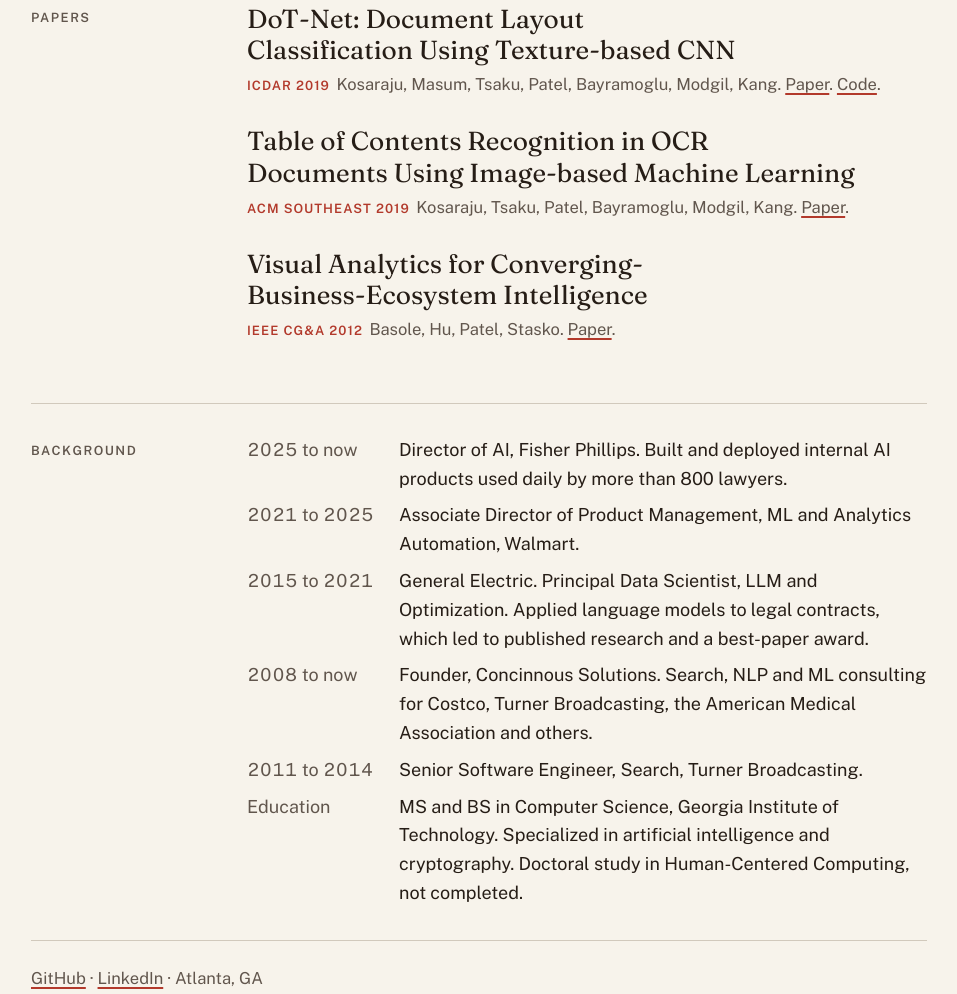
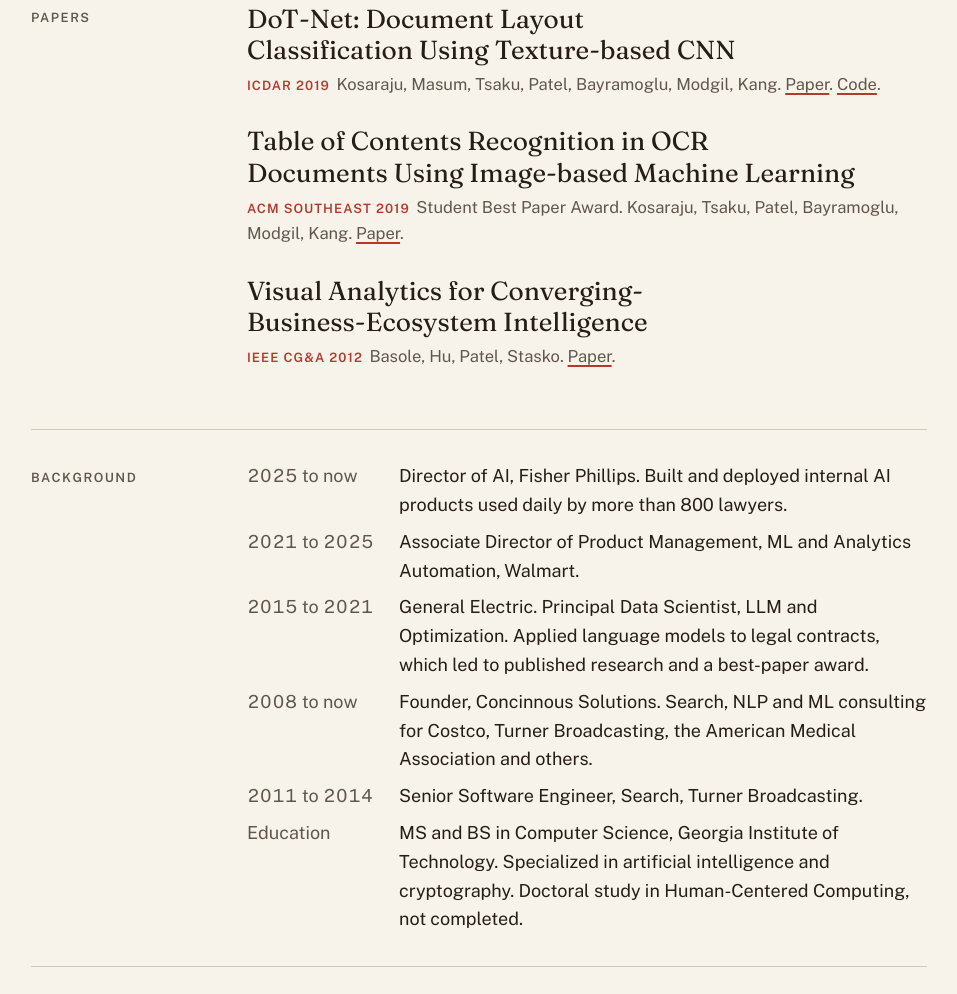
Before and after one commit to priteshpatel15/pritesh.ai, a plain HTML site: page index.html in a window 1280 px wide. Shown: the part 1298-2292 px from the top of the page, without its empty margins (161-1118 px from the left). Drawn offline with nearby package versions, Linux system fonts and the light colour scheme.

Commit message:
Name the Student Best Paper Award on the ACM Southeast paper
Co-Authored-By: Claude <noreply@anthropic.com>

```diff
--- a/index.html
+++ b/index.html
@@ -74,7 +74,7 @@ footer{border-top:1px solid var(--rule);padding-top:1.5rem;color:var(--soft);fon
 <li><p class="claim">DoT-Net: Document Layout Classification Using Texture-based CNN</p>
 <p class="ev"><b>ICDAR 2019</b>Kosaraju, Masum, Tsaku, Patel, Bayramoglu, Modgil, Kang. <a href="https://doi.org/10.1109/ICDAR.2019.00168">Paper</a>. <a href="https://github.com/datax-lab/DoTNet">Code</a>.</p></li>
 <li><p class="claim">Table of Contents Recognition in OCR Documents Using Image-based Machine Learning</p>
-<p class="ev"><b>ACM Southeast 2019</b>Kosaraju, Tsaku, Patel, Bayramoglu, Modgil, Kang. <a href="https://doi.org/10.1145/3299815.3314455">Paper</a>.</p></li>
+<p class="ev"><b>ACM Southeast 2019</b>Student Best Paper Award. Kosaraju, Tsaku, Patel, Bayramoglu, Modgil, Kang. <a href="https://doi.org/10.1145/3299815.3314455">Paper</a>.</p></li>
 <li><p class="claim">Visual Analytics for Converging-Business-Ecosystem Intelligence</p>
 <p class="ev"><b>IEEE CG&amp;A 2012</b>Basole, Hu, Patel, Stasko. <a href="https://doi.org/10.1109/MCG.2012.27">Paper</a>.</p></li>
 </ul>
```
